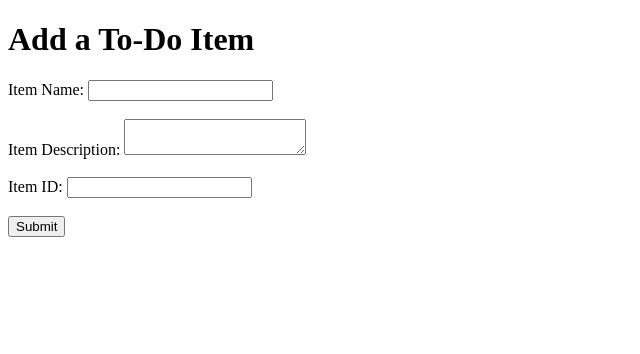
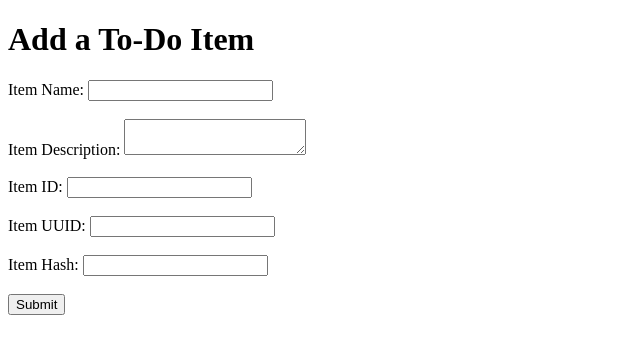
Before and after one commit to krishna0ramesh/Registration-Form, a Flask app: template frontend/templates/todo.html in a window 1280 px wide. Shown: the top 354 px of the page, without its empty margins (0-640 px from the left). Run offline with Flask 3, Linux system fonts and the light colour scheme; the template is opened without the code that fills it, so the values that code supplies are empty.

Commit message:
feat: Recommit To-Do form changes

```diff
--- a/backend/app.py
+++ b/backend/app.py
@@ -14,6 +14,7 @@ client = MongoClient(os.getenv("MONGO_URI"))
 
 db = client["flask_database"]
 collection = db["submissions"]
+todo_collection = db["todo_items"]
 
 
 # Task 1: JSON API
@@ -63,5 +64,24 @@ def submit_data():
         }), 500
 
 
+@app.route('/submittodoitem', methods=['POST'])
+def submit_todo_item():
+
+    item_name = request.form.get('itemName')
+    item_description = request.form.get('itemDescription')
+
+    if not item_name or not item_description:
+        return jsonify({"error": "Both fields are required"}), 400
+
+    todo_collection.insert_one({
+        "itemName": item_name,
+        "itemDescription": item_description
+    })
+
+    return jsonify({
+        "message": "To-Do item submitted successfully"
+    }), 201
+
+
 if __name__ == '__main__':
     app.run(port=5001, debug=True)
--- a/frontend/templates/todo.html
+++ b/frontend/templates/todo.html
@@ -26,6 +26,16 @@
 
         <br><br>
 
+        <label>Item UUID:</label>
+        <input type="text" name="itemUUID" required>
+
+        <br><br>
+
+        <label>Item Hash:</label>
+        <input type="text" name="itemHash" required>
+
+        <br><br>
+
         <button type="submit">Submit</button>
 
     </form>
```
